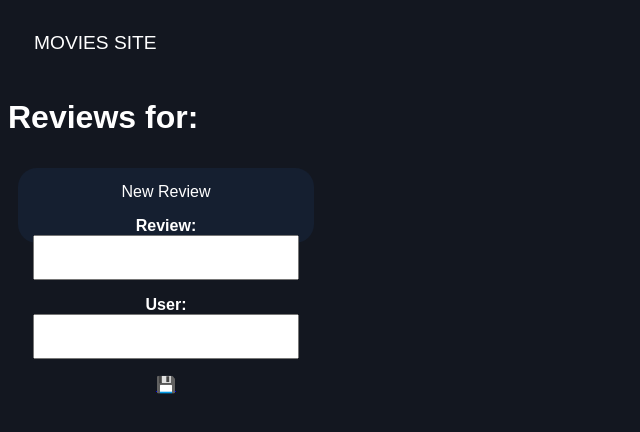
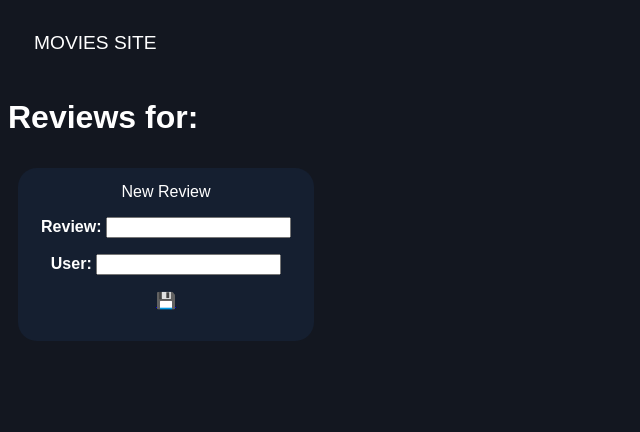
Before and after one commit to bluezef/movie-site-repo, a website: page movie.html in a window 1280 px wide. Shown: the whole page, without its empty margins (0-640 px from the left). Drawn offline with Linux system fonts and the light colour scheme; no server answers.

Commit message:
Fixed bugs
Fixed bug that caused inputs for updating or creating a review to display at 100% height

```diff
--- a/movie.js
+++ b/movie.js
@@ -14,7 +14,7 @@ const div_new = document.createElement('div');
 div_new.innerHTML = `
     <div class="row">
         <div class="column">
-        <div class="card_review">
+          <div class="card">
               New Review
               <p><strong>Review: </strong>
                   <input type="text" id="new_review" value="">
@@ -38,7 +38,7 @@ function returnReviews(url){
             div_card.innerHTML = `
                 <div class="row">
                     <div class="column">
-                        <div class="card_review" id="${review._id}">
+                        <div class="card" id="${review._id}">
                             <p><strong>Review: </strong>${review.review}</p>
                             <p><strong>User: </strong>${review.user}</p>
                             <p><a href="#" onclick="editReview('${review._id}','${review.review}', '${review.user}')">✏️</a> <a href="#" onclick="deleteReview('${review._id}')">🗑</a></p>
--- a/style.css
+++ b/style.css
@@ -38,7 +38,7 @@
     align-items: center;
   }
 
-  input {
+  #query {
     font: 15px system-ui;
     color: black;
     height: 100%;
@@ -70,5 +70,5 @@
     padding: 15px;
     text-align: center;
     background-color: #151f30;
-    height:75px;
+    height:60px;
   }
```
Lines whose indentation alone changed are shown as unchanged.
